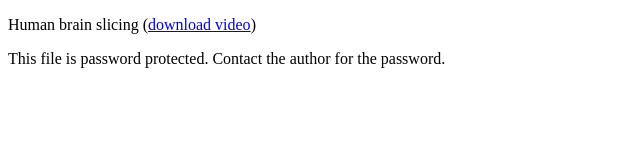
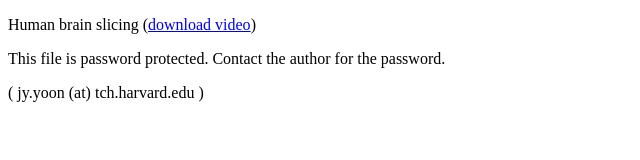
Before and after one commit to flosfor/flosfor.github.io, a plain HTML site: page human_brain_slicing.html in a window 1280 px wide. Shown: the whole page, without its empty margins (0-640 px from the left). Drawn offline with Linux system fonts and the light colour scheme.

Commit message:
Update human_brain_slicing.html

```diff
--- a/human_brain_slicing.html
+++ b/human_brain_slicing.html
@@ -6,5 +6,6 @@
 <p></p>
 <p>Human brain slicing (<a href="https://drive.proton.me/urls/3HJMFX6RY8#6sEGqPhPwonW">download video</a>)</p>
 <p>This file is password protected. Contact the author for the password.</p>
+<p>( jy.yoon (at) tch.harvard.edu )</p>
 </body>
 </html>
```
